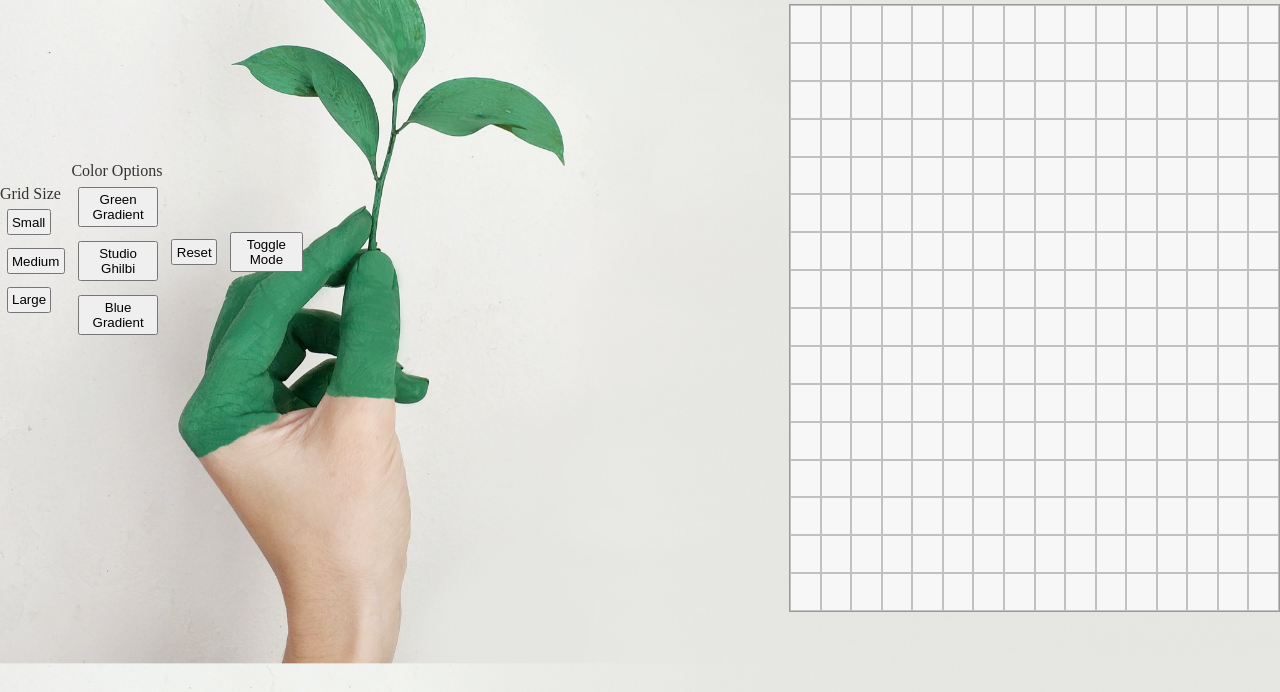
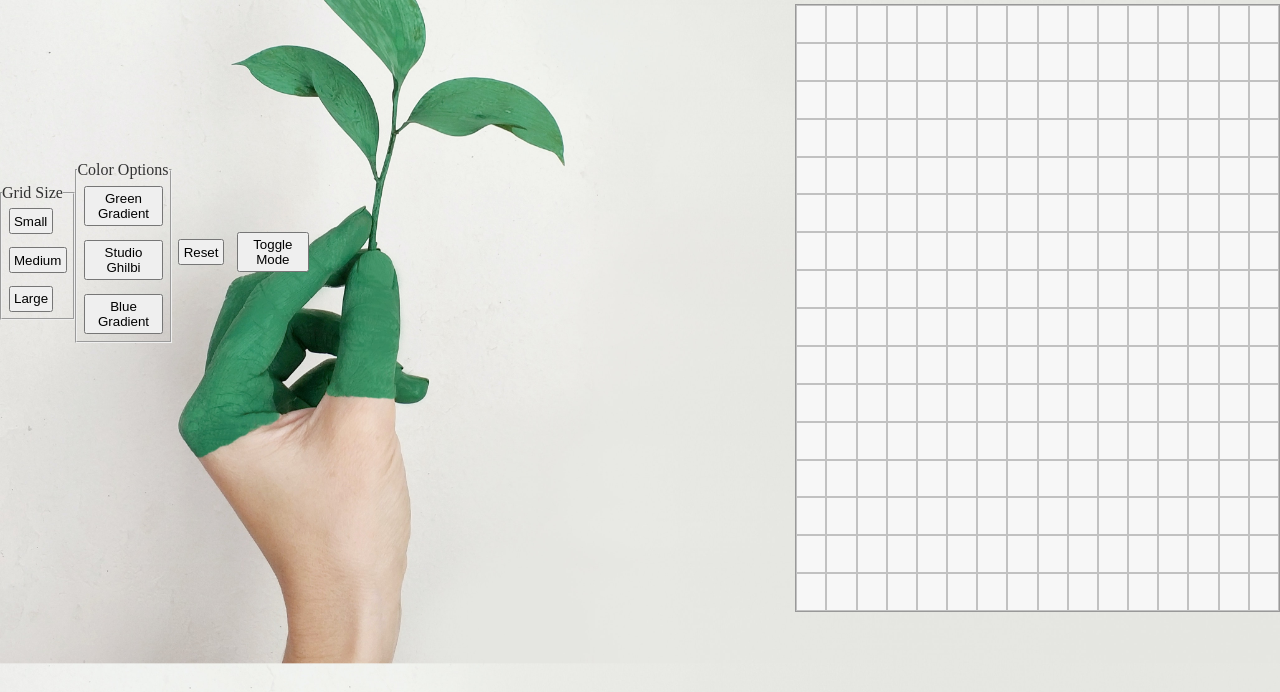
Before and after one commit to HyunCafe/odin-etchasketch, a plain HTML site: page index.html in a window 1280 px wide. Shown: the part 108-800 px from the top of the page. Drawn offline with Linux system fonts and the light colour scheme.

Commit message:
Refractor: used HTML Validaor, made changes and semantic correction

```diff
--- a/index.html
+++ b/index.html
@@ -10,9 +10,9 @@
 
   <body id="body" class="light-mode">
     <h1>Etch-a-Sketch</h1>
-
+    <fieldset>
+      <legend>Grid Size</legend>
       <ul class="grid_button_container">
-      <span>Grid Size</span>
         <li>
           <button id="small_button" onclick="adjustSquare('small')">Small</button>
         </li>
@@ -23,9 +23,10 @@
           <button id="large_button" onclick="adjustSquare('large')">Large</button>
         </li>
       </ul>
-
+    </fieldset>
+    <fieldset>
+      <legend>Color Options</legend>
       <ul class="color_button_container">
-      <span>Color Options</span>
         <li>
           <button id="green_gradient" onclick="changeColor('green')">Green Gradient</button>
         </li>
@@ -36,7 +37,7 @@
           <button id="blue_gradient" onclick="changeColor('blue')">Blue Gradient</button>
         </li>
       </ul>
-
+    </fieldset>
     <button id="reset">Reset</button>
     <button id="toggle_btn" onclick="toggleMode()">Toggle Mode</button>
     <script src="script.js"></script>
```
Lines whose indentation alone changed are shown as unchanged.
